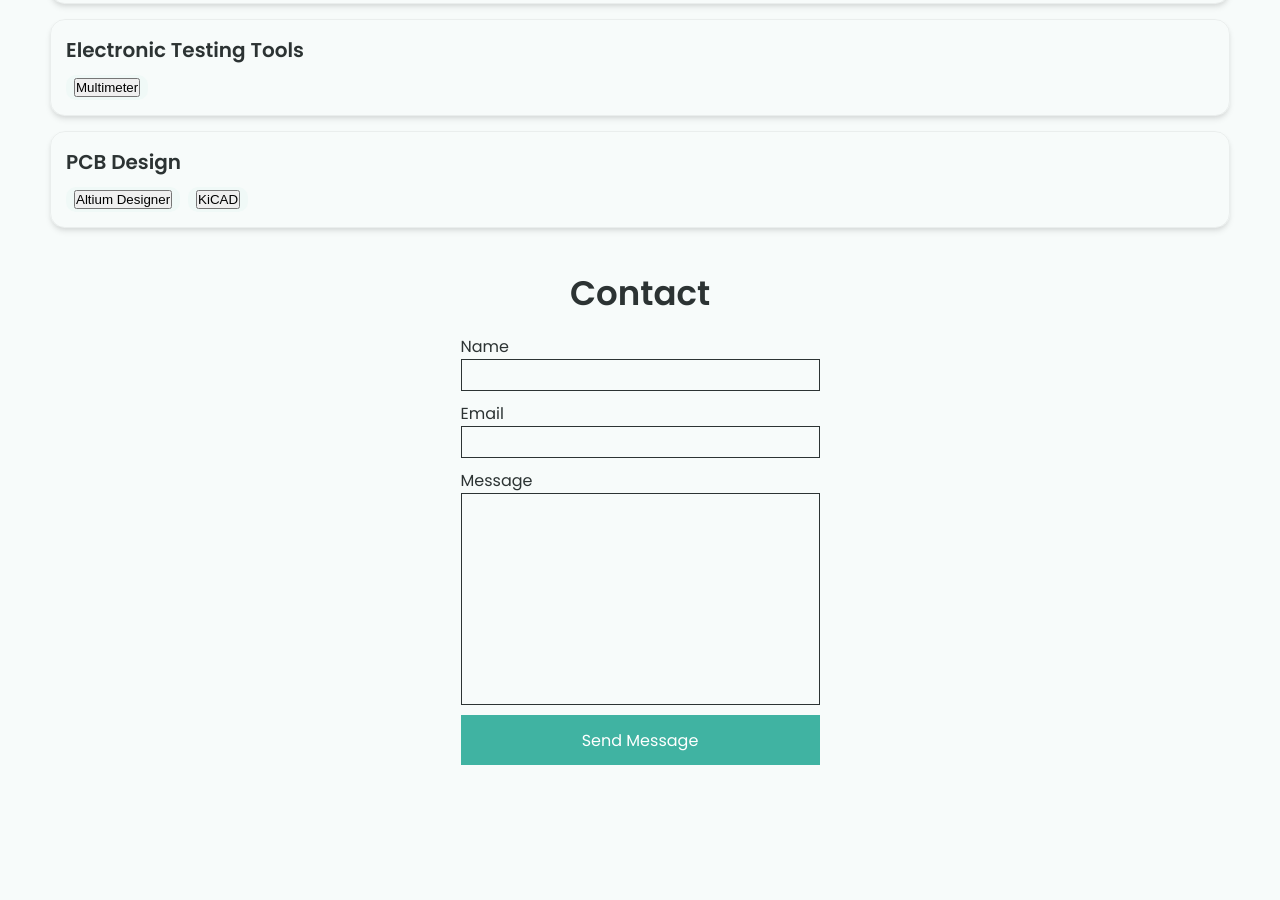
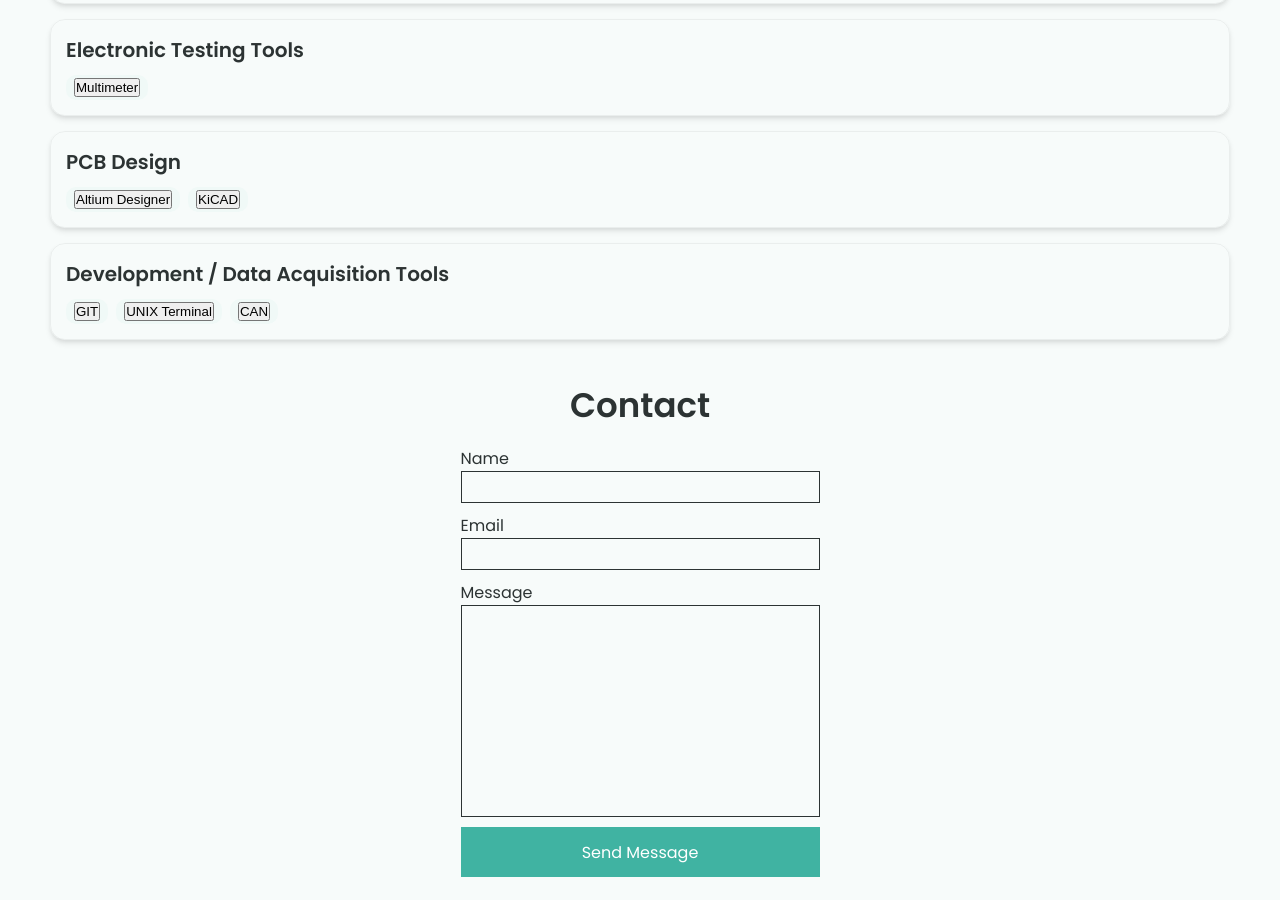
Before and after one commit to WillyWonky967/WillyWonky967.github.io, a Jekyll site: the page built from index.html, in a window 1280 px wide and 900 px high, scrolled down 2043 px. Built offline with Jekyll 4.4.1, drawn with Linux system fonts in a browser that asks for light colours; part of the change alters nothing that is shown.

Commit message:
added development tools section in yaml file

```diff
--- a/_config.yml
+++ b/_config.yml
@@ -80,7 +80,14 @@ skills:
       desc: "Created schematics and layouts for various PCBs using Altium, and used Gerber files from Altium to manufacture PCBs"
     - name: KiCAD
       desc: "Created PCBs using KiCAD as well, but mostly used Altium Designer"
-
+  - category: Development / Data Acquisition Tools
+    tools:
+    - name: GIT
+      desc: "Used GIT version control to push firmware and PCB changes to Github and to Altium365, and to clone code from Github"
+    - name: UNIX Terminal
+      desc: "Used UNIX terminal to use shell scripting commands and to use GIT version control across workspaces"
+    - name: CAN
+      desc: "Used CAN bus to transmit data across car, used CAN order/ID, and message frequency to determine CAN bus load and better acquire data"
 # Contact Form Setup. Setup an account and copy over the key. When someone fills out the form, it will be received in your email.
 formspree-key:   https://formspree.io/f/{8-digit key}
 
```
